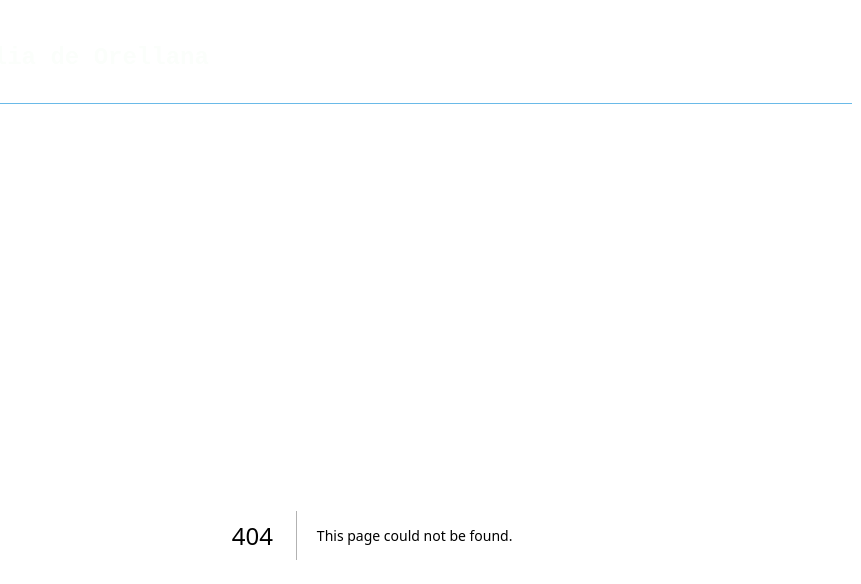
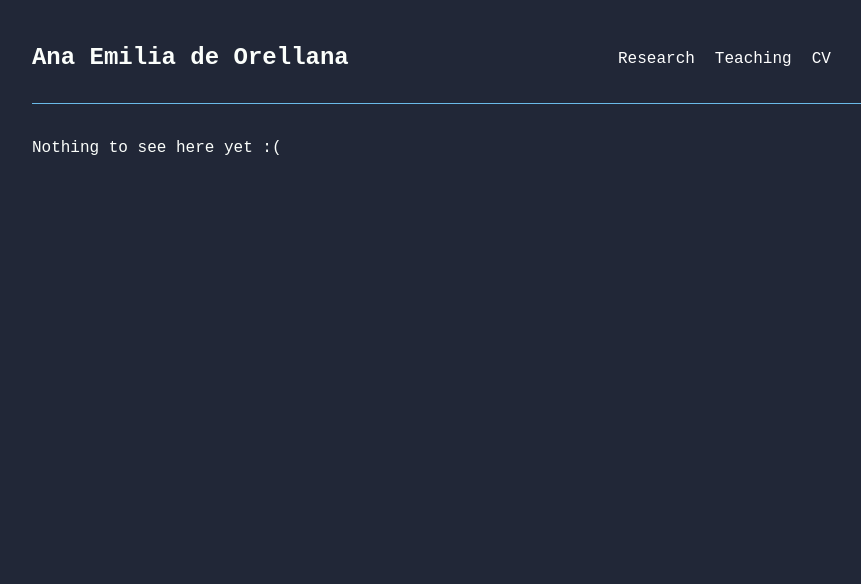
Before and after one commit to AnadeOre/anadeore.github.io, a Next.js app: page /teaching in a window 1280 px wide. Before the commit this address had no page. Shown: the top 584 px of the page, without its empty margins (128-989 px from the left). Built offline with nearby package versions, Linux system fonts and the light colour scheme.

Commit message:
header styling

```diff
--- a/src/app/components/Header.jsx
+++ b/src/app/components/Header.jsx
@@ -16,6 +16,12 @@ const Header = () => {
           <Link className={styles.headerLink} href='research'>
             Research
           </Link>
+          <Link className={styles.headerLink} href='teaching'>
+            Teaching
+          </Link>
+          <Link className={styles.headerLink} href='research'>
+            CV
+          </Link>
         </nav>
       </div>
       <br />
--- a/src/app/styles/header.module.css
+++ b/src/app/styles/header.module.css
@@ -20,9 +20,13 @@
 .nav {
   justify-self: right;
   align-self: end;
+  width: 40%;
 }
 .headerLink {
   color: white;
+  flex-wrap: wrap;
+  /* border: 2px solid red; */
+  margin: 0px 10px 0px 10px;
 }
 .headerLink:hover {
   color: rgb(106, 186, 232);
@@ -30,11 +34,11 @@
   border-bottom: 1.5px dashed rgb(106, 186, 232);
 }
 @media (max-width: 700px) {
-  /* .headerContainer {
+  .header-container {
     display: block;
-  } */
-  /* .nav {
+  }
+  .nav {
     margin-top: 15px;
     display: flex;
-  } */
+  }
 }
--- /dev/null
+++ b/src/app/teaching/page.jsx
@@ -0,0 +1,11 @@
+import React from 'react';
+
+const teaching = () => {
+  return (
+    <div>
+      <p>Nothing to see here yet :(</p>
+    </div>
+  );
+};
+
+export default teaching;
```
